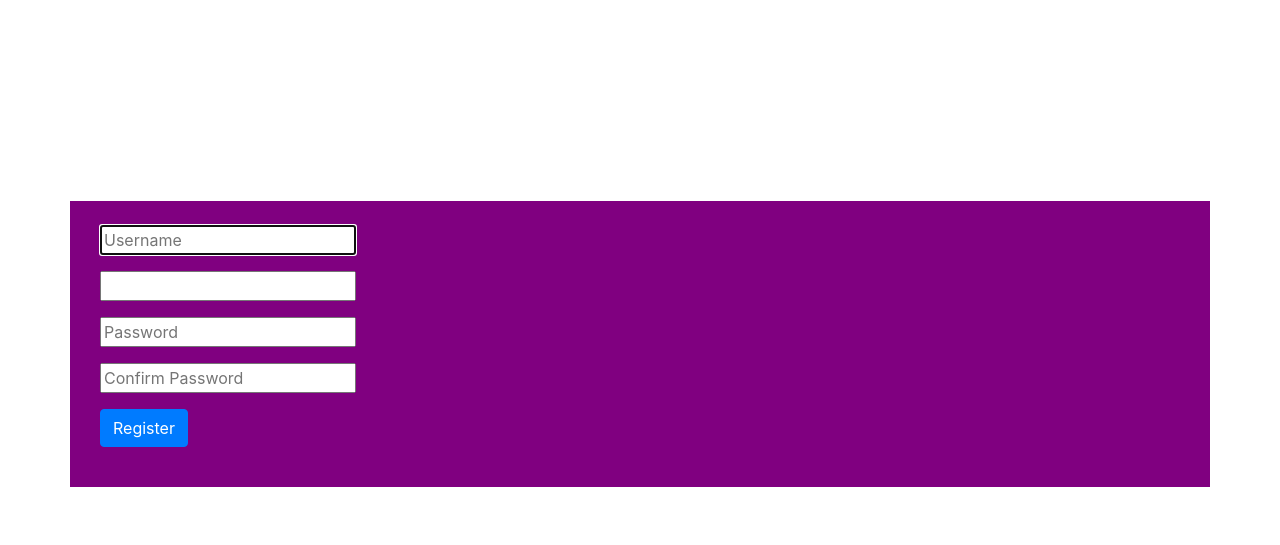
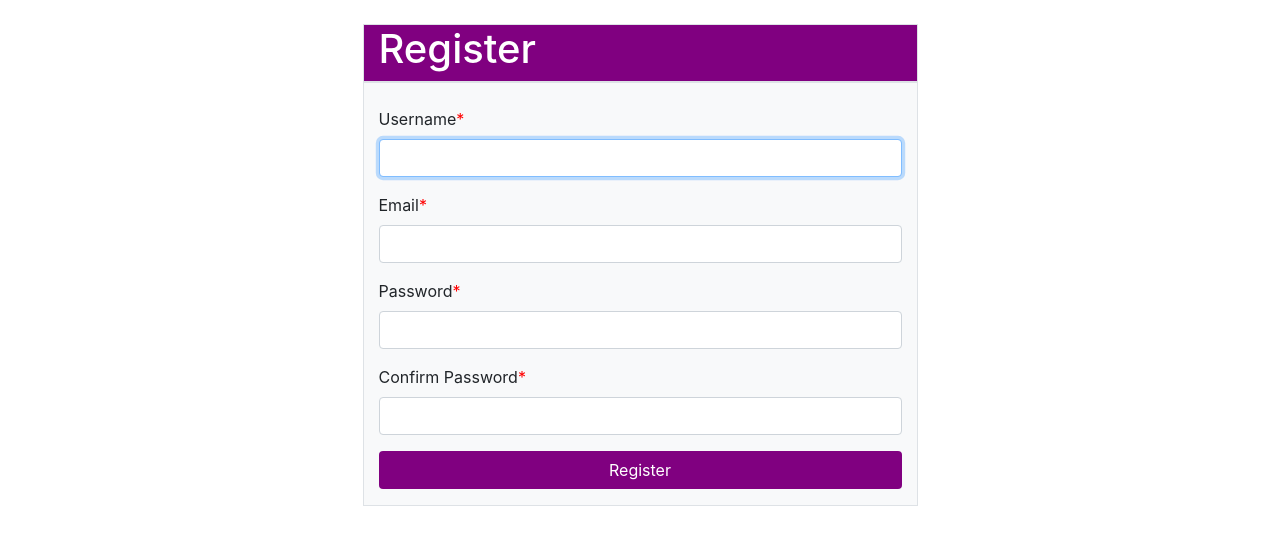
Before and after one commit to AbdulMudhir/TodoAPP, a Django app: page /register/ in a window 1280 px wide. Shown: the part 56-601 px from the top of the page. Run offline with Django 3.2, Linux system fonts and the light colour scheme; some libraries are stand-ins or nearby versions.

Commit message:
register page complete

```diff
--- a/app/forms.py
+++ b/app/forms.py
@@ -26,16 +26,16 @@ class ToDoForm(forms.ModelForm):
 
 
 class RegistrationForm(UserCreationForm):
-    email = forms.EmailField(required=True)
-    username = forms.CharField(widget=forms.TextInput(attrs={'class': '',
-                                                             'placeholder': 'Username'
+    email = forms.EmailField(widget=forms.EmailInput(attrs={'class': 'form-control',
+                                                              }), required=True)
+    username = forms.CharField(widget=forms.TextInput(attrs={'class': 'form-control',
                                                              }), required=True)
-    password1 = forms.CharField(widget=forms.TextInput(attrs={'class': '',
-                                                              'placeholder': 'Password'
+    password1 = forms.CharField(widget=forms.PasswordInput(attrs={'class': 'form-control',
                                                               }), required=True)
-    password2 = forms.CharField(widget=forms.TextInput(attrs={'class': '',
-                                                              'placeholder': 'Confirm Password'
+    password2 = forms.CharField(widget=forms.PasswordInput(attrs={'class': 'form-control',
                                                               }), required=True)
+
+
 
     class Meta:
         model = User
--- a/app/static/app/css/stylesheet.css
+++ b/app/static/app/css/stylesheet.css
@@ -13,8 +13,24 @@ background-color:#800080;
 
 
  .child-centering {
-     position: realtive;
+     position: relative;
      top: 50%;
      left:50%;
      transform: translate(-50%,-50%);
    }
+
+.small-form{
+
+    position:relative;
+       vertical-align: middle;
+
+    width:50%;
+
+}
+
+.errorlist{
+        color: red;
+        margin:0;
+        padding-left:0;
+        font-size:14px;
+    }
--- a/app/templates/app/register.html
+++ b/app/templates/app/register.html
@@ -6,49 +6,59 @@
 
 
 {% block body %}
+
 <br>
-<div class="container bg-purple perfect-centering ">
+
+<div class="container" >
+     <div class="border container bg-purple text-white small-form  mx-auto">
+<h1>Register</h1>
+     </div>
+</div>
+
+<div class="container">
+
+    <div class="border container bg-light  small-form  mx-auto">
     <br>
 
-    <div class="registeration-form container ">
-<form  method="post">
+<form method="post">
+
     {% csrf_token %}
 
-  <div class="form-group row ">
-    <div class="col-sm-10">
-          {{ form.username }}
-    </div>
+  <div class="form-group ">
+
+    <label >Username<span style="color:red;">*</span></label>
+    {{ form.username }}
+
+      <div class="container-sm text-danger">{{ form.username.errors.as_text }} </div>
+</div>
+
+         <div class="form-group">
+    <label >Email<span style="color:red;">*</span></label>
+    {{ form.email }}
+             {{ form.email.errors }}
+  </div>
+
+  <div class="form-group">
+    <label >Password<span style="color:red;">*</span></label>
+    {{ form.password1 }}
+      {{ form.password1.errors.as_text }}
+  </div>
+      <div class="form-group">
+    <label >Confirm Password<span style="color:red;">*</span></label>
+    {{ form.password2 }}
+
+          <div class="container">
+    {{ form.password2.errors}}</div>
+
   </div>
 
 
-  <div class="form-group row ">
-    <div class="col-sm-10">
-          {{ form.email }}
-    </div>
-  </div>
+  <button type="submit" class="btn bg-purple text-white btn-block">Register </button>
+
+</form>
+
+        </div>
+</div>
 
 
-
-  <div class="form-group row">
-    <div class="col-sm-10">
-        {{ form.errors }}
-      {{ form.password1 }}
-    </div>
-
-  </div>
-<div class="form-group row">
-
-    <div class="col-sm-10">
-      {{ form.password2 }}
-    </div>
-</div>
-  <div class="form-group row">
-    <div class="col-sm-10">
-      <button type="submit" class="btn btn-primary">Register</button>
-    </div>
-  </div>
-</form>
-</div>
-<br>
-    </div>
 {% endblock %}
--- a/app/views.py
+++ b/app/views.py
@@ -5,6 +5,7 @@ from datetime import datetime
 from django.contrib.auth.forms import UserCreationForm
 from .forms import RegistrationForm
 from django.contrib.auth.models import User
+
 
 # Create your views here.
 
@@ -66,14 +67,21 @@ def login(request):
 
 
 def register(request):
+    if request.method == "POST":
 
-    registered_user = RegistrationForm(request.POST)
+        registered_user = RegistrationForm(request.POST)
 
-    if registered_user.is_valid():
+        if registered_user.is_valid():
 
-        registered_user.save()
+            registered_user.save()
 
-        return redirect('/login/')
+            return redirect('/login/')
+
+        else:
+
+            return render(request, 'app/register.html', {'form': registered_user})
+
+
 
     else:
         return render(request, 'app/register.html', {'form': RegistrationForm})
```
Also changed, not shown: db.sqlite3.
